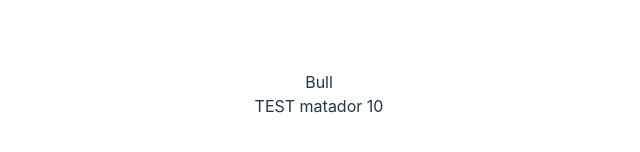
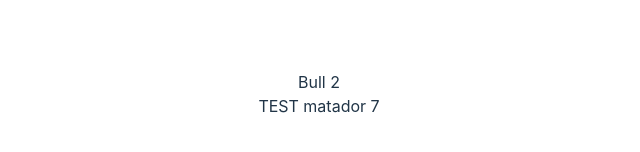
Before and after one commit to zmejchik/matador, a React (Vite) app: page / in a window 1280 px wide. Shown: the part 306-458 px from the top of the page, without its empty margins (321-961 px from the left). Built offline with nearby package versions, Linux system fonts and the light colour scheme.

Commit message:
reformat to with help of test matador

```diff
--- a/src/App.tsx
+++ b/src/App.tsx
@@ -2,7 +2,7 @@ import { useState } from 'react'
 import reactLogo from './assets/react.svg'
 import './App.css'
 import ArenaWithBull from './components/ArenaWithBull'
-import { TestMatador } from './components/TestMatador'
+import TestMatador from './components/TestMatador'
 
 function App() {
   const [count, setCount] = useState(0)
--- a/src/components/ArenaWithBull.tsx
+++ b/src/components/ArenaWithBull.tsx
@@ -9,27 +9,25 @@ const ArenaWithBull = ({ matador }: ArenaWithBullProps) => {
     const [screemJoy, setScreamJoy] = useState(0);
 
     useEffect(() => {
-        const interval = setInterval(() => {
-            setApplause(Math.random())
-        }, 1000)
+        // ignore props until 3
+        const applauseInterval = setInterval(() => {
+            setApplause(Math.floor(Math.random() * 4))
+        }, 1000);
+
+         // purpose Parent rerender
+        const screamInterval = setInterval(() => {
+            setScreamJoy(Math.random())
+        }, 800);
+
         return () => {
-            clearInterval(interval);
+            clearInterval(screamInterval);
+            clearInterval(applauseInterval);
         }
     }, []);
-
-    useEffect(() => {
-        const interval = setInterval(() => {
-            setScreamJoy(Math.random())
-        }, 800)
-        return () => {
-            clearInterval(interval);
-        }
-    }, []);
-
     return <div>
         <div>
-            <div>Bull </div>
-            <div>{React.cloneElement(matador, { screemJoy })}</div>
+            <div>Bull  {applause}</div>
+            <div>{React.cloneElement(matador, { applause })}</div>
         </div>
     </div>
 }
--- a/src/components/TestMatador.tsx
+++ b/src/components/TestMatador.tsx
@@ -1,14 +1,21 @@
-import { useEffect, useState } from "react";
+import { memo, useEffect, useState } from "react";
 
 interface TestMatadorProps {
-    screemJoy: number;
+    applause: number;
 }
 
-export const TestMatador = ({ screemJoy }: TestMatadorProps) => {
+const TestMatador = ({ applause }: TestMatadorProps) => {
     const [test, setTest] = useState(0);
 
     useEffect(() => {
         setTest(test + 1);
-    }, [screemJoy]);
+    }, [applause]);
     return <div> TEST matador {test}</div>
 }
+
+const areEqual = (prevProps: TestMatadorProps, nextProps : TestMatadorProps): boolean => {
+    if (prevProps.applause === nextProps.applause && nextProps.applause !== 3) return true;
+    return false;
+}
+
+export default memo(TestMatador,areEqual)
```
